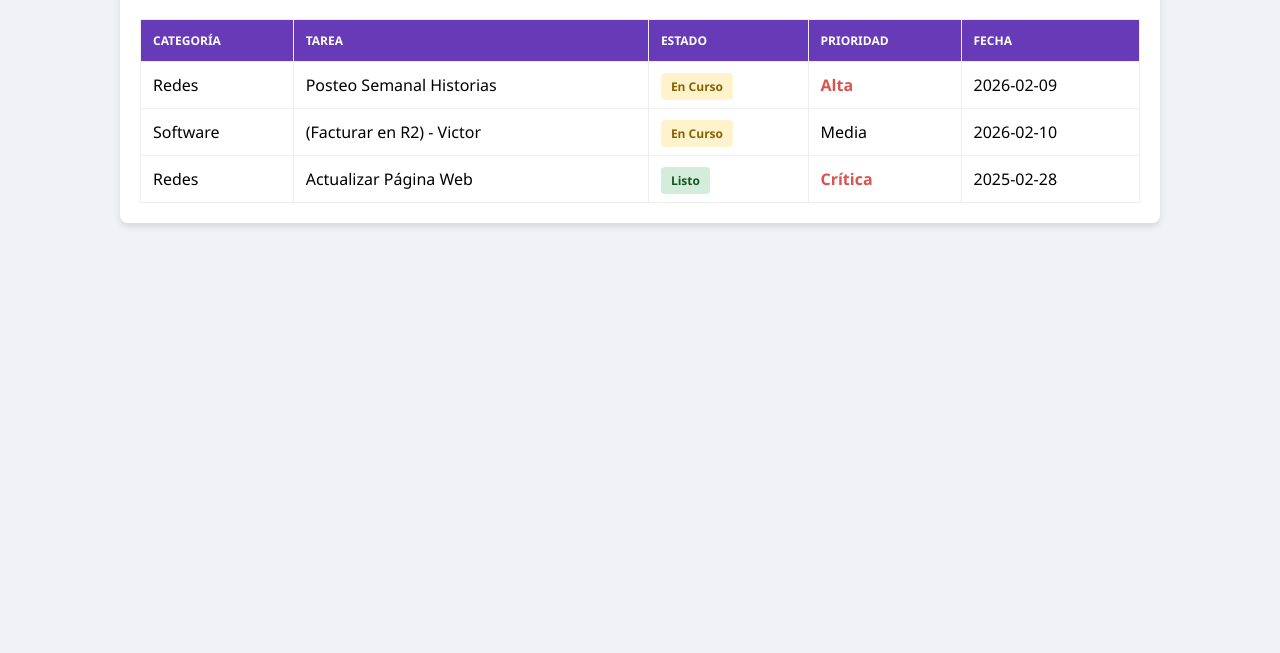
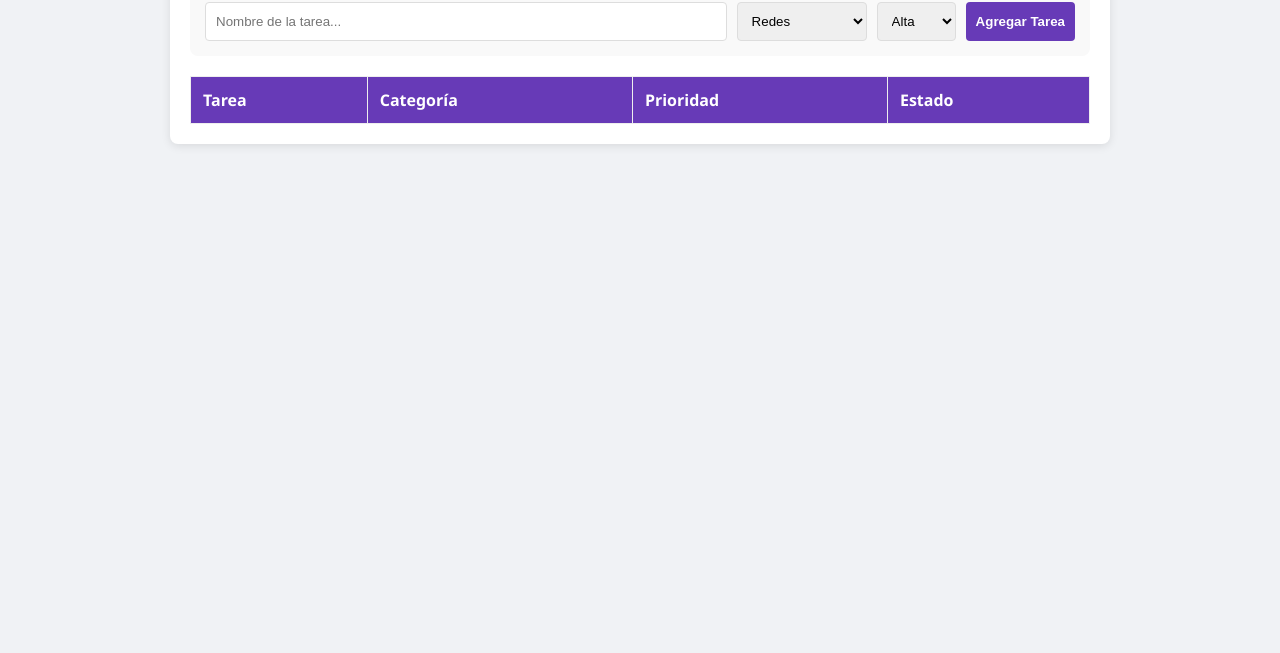
Before and after one commit to latte-14/friday-app, a plain HTML site: page index.html in a window 1280 px wide. Shown: the part 147-800 px from the top of the page. Drawn offline with Linux system fonts and the light colour scheme.

Commit message:
Agregado formulario de carga interactivo

```diff
--- a/index.html
+++ b/index.html
@@ -4,56 +4,70 @@
     <meta charset="UTF-8">
     <title>Friday - Latte Agencia</title>
     <style>
-        body { font-family: 'Segoe UI', Tahoma, Geneva, Verdana, sans-serif; background: #f0f2f5; padding: 40px; }
-        .container { max-width: 1000px; margin: auto; background: white; padding: 20px; border-radius: 8px; box-shadow: 0 4px 6px rgba(0,0,0,0.1); }
-        h1 { color: #333; border-bottom: 2px solid #673ab7; padding-bottom: 10px; }
-        table { width: 100%; border-collapse: collapse; margin-top: 20px; }
+        body { font-family: 'Segoe UI', sans-serif; background: #f0f2f5; padding: 20px; }
+        .container { max-width: 900px; margin: auto; background: white; padding: 20px; border-radius: 8px; box-shadow: 0 2px 10px rgba(0,0,0,0.1); }
+        h1 { color: #673ab7; }
+        .form-group { display: flex; gap: 10px; margin-bottom: 20px; flex-wrap: wrap; background: #f9f9f9; padding: 15px; border-radius: 8px; }
+        input, select, button { padding: 10px; border: 1px solid #ddd; border-radius: 4px; }
+        button { background: #673ab7; color: white; cursor: pointer; border: none; font-weight: bold; }
+        button:hover { background: #512da8; }
+        table { width: 100%; border-collapse: collapse; }
         th, td { padding: 12px; border: 1px solid #eee; text-align: left; }
-        th { background: #673ab7; color: white; text-transform: uppercase; font-size: 12px; }
-        .status { padding: 5px 10px; border-radius: 4px; font-weight: bold; font-size: 12px; }
-        .status-encurso { background: #fff3cd; color: #856404; } /* Amarillo */
-        .status-listo { background: #d4edda; color: #155724; } /* Verde */
-        .status-noiniciado { background: #f8d7da; color: #721c24; } /* Rojo */
-        .priority-alta { color: #d9534f; font-weight: bold; }
+        th { background: #673ab7; color: white; }
+        .status-badge { padding: 4px 8px; border-radius: 12px; font-size: 12px; font-weight: bold; background: #eee; }
     </style>
 </head>
 <body>
     <div class="container">
-        <h1>Friday: Gestión de Proyectos (Latte)</h1>
+        <h1>Friday: Gestión de Tareas</h1>
+
+        <div class="form-group">
+            <input type="text" id="tareaInput" placeholder="Nombre de la tarea..." style="flex: 2;">
+            <select id="categoriaSelect">
+                <option value="Redes">Redes</option>
+                <option value="Software">Software</option>
+                <option value="Administración">Administración</option>
+            </select>
+            <select id="prioridadSelect">
+                <option value="Alta">Alta</option>
+                <option value="Media">Media</option>
+                <option value="Baja">Baja</option>
+            </select>
+            <button onclick="agregarTarea()">Agregar Tarea</button>
+        </div>
+
         <table>
             <thead>
                 <tr>
+                    <th>Tarea</th>
                     <th>Categoría</th>
-                    <th>Tarea</th>
+                    <th>Prioridad</th>
                     <th>Estado</th>
-                    <th>Prioridad</th>
-                    <th>Fecha</th>
                 </tr>
             </thead>
-            <tbody>
-                <tr>
-                    <td>Redes</td>
-                    <td>Posteo Semanal Historias</td>
-                    <td><span class="status status-encurso">En Curso</span></td>
-                    <td class="priority-alta">Alta</td>
-                    <td>2026-02-09</td>
-                </tr>
-                <tr>
-                    <td>Software</td>
-                    <td>(Facturar en R2) - Victor</td>
-                    <td><span class="status status-encurso">En Curso</span></td>
-                    <td>Media</td>
-                    <td>2026-02-10</td>
-                </tr>
-                <tr>
-                    <td>Redes</td>
-                    <td>Actualizar Página Web</td>
-                    <td><span class="status status-listo">Listo</span></td>
-                    <td class="priority-alta">Crítica</td>
-                    <td>2025-02-28</td>
-                </tr>
-            </tbody>
+            <tbody id="tablaCuerpo">
+                </tbody>
         </table>
     </div>
+
+    <script>
+        function agregarTarea() {
+            const tarea = document.getElementById('tareaInput').value;
+            const categoria = document.getElementById('categoriaSelect').value;
+            const prioridad = document.getElementById('prioridadSelect').value;
+
+            if (tarea === '') return alert('Escribí una tarea');
+
+            const fila = `<tr>
+                <td>${tarea}</td>
+                <td>${categoria}</td>
+                <td>${prioridad}</td>
+                <td><span class="status-badge">Pendiente</span></td>
+            </tr>`;
+
+            document.getElementById('tablaCuerpo').innerHTML += fila;
+            document.getElementById('tareaInput').value = ''; // Limpiar input
+        }
+    </script>
 </body>
 </html>
```
